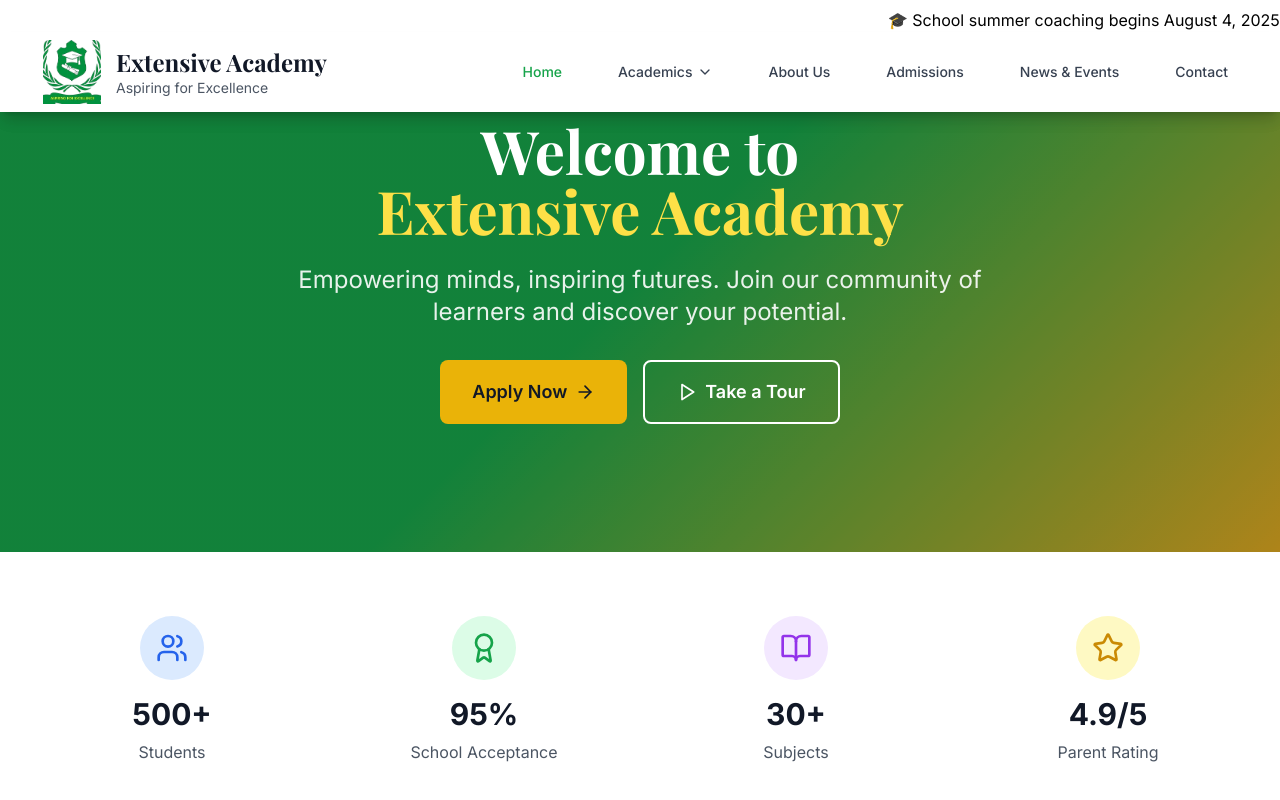
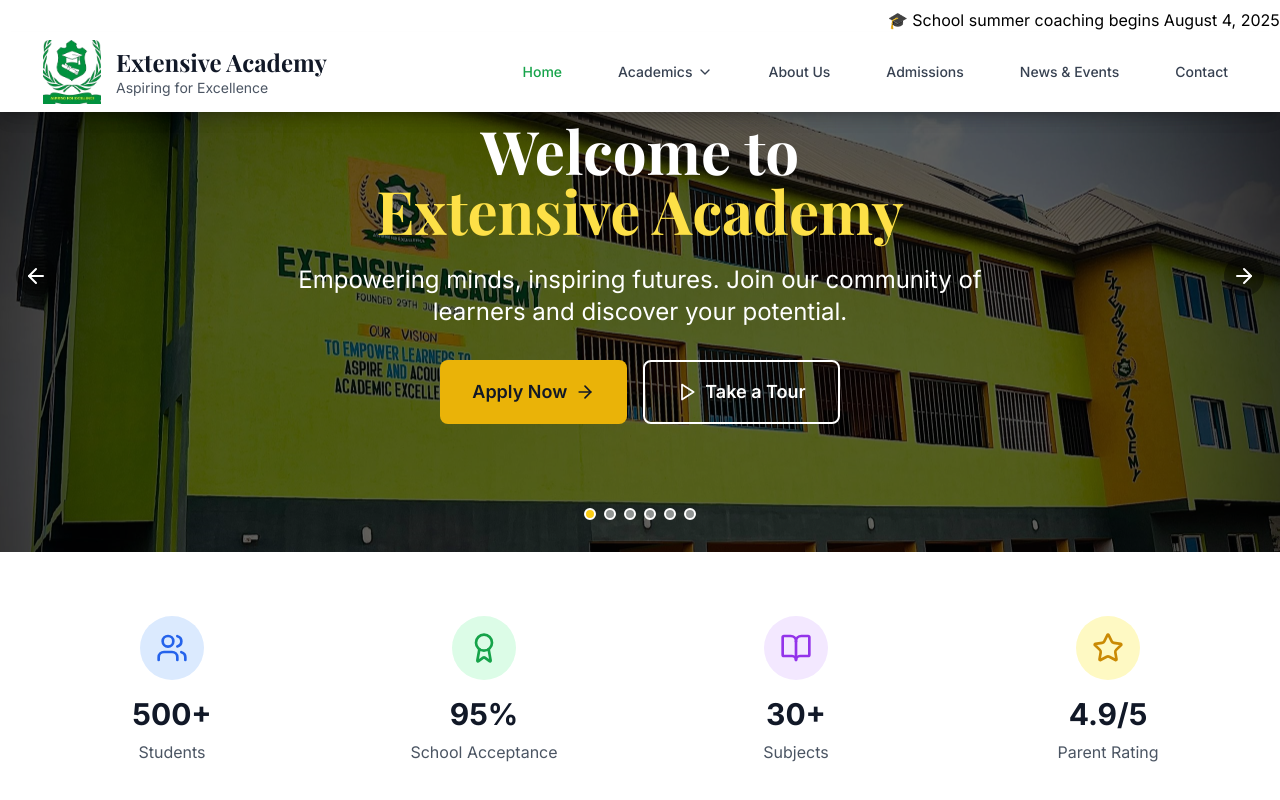
Before and after one commit to isaacodex-max/academy-web-oasis, a React (Vite) app: page / in a window 1280 px wide. Shown: the top 800 px of the page. Built offline with nearby package versions, Linux system fonts and the light colour scheme; the HTML template or start-up script is replaced by a standard one.

Commit message:
all codes

```diff
--- a/src/pages/Home.tsx
+++ b/src/pages/Home.tsx
@@ -2,7 +2,16 @@ import { Helmet, HelmetProvider } from 'react-helmet-async';
 import React, { useState, useEffect } from 'react';
 import Loader from '@/components/Loader';
 
-import { ArrowRight, Users, Award, BookOpen, Calendar, Star, Play } from 'lucide-react';
+import { ArrowRight, ArrowLeft, Users, Award, BookOpen, Calendar, Star, Play } from 'lucide-react';
+
+const heroImages = [
+  "/lovable-uploads/ab.jpg",
+  "/lovable-uploads/abc.jpg",
+  "/lovable-uploads/123.jpg",
+  "/lovable-uploads/Facility4.jpg",
+  "/lovable-uploads/Facility.jpg",
+  "/lovable-uploads/Facility13.jpg",
+];
 
 interface HomeProps {
   onNavigate: (page: string) => void;
@@ -10,13 +19,25 @@ interface HomeProps {
 
 const Home: React.FC<HomeProps> = ({ onNavigate }) => {
   const [loading, setLoading] = useState(true);
+  const [currentHero, setCurrentHero] = useState(0);
 
   useEffect(() => {
-  const timer = setTimeout(() => {
-    setLoading(false);
-  }, 1000); // simulate 1-second load time
+    const timer = setTimeout(() => setLoading(false), 1000);
     return () => clearTimeout(timer);
   }, []);
+
+  // Auto-slide effect
+  useEffect(() => {
+    const slider = setInterval(() => {
+      setCurrentHero((prev) => (prev + 1) % heroImages.length);
+    }, 7000); // 7 seconds
+    return () => clearInterval(slider);
+  }, []);
+
+  const goToSlide = (idx: number) => setCurrentHero(idx);
+  const prevSlide = () => setCurrentHero((prev) => (prev === 0 ? heroImages.length - 1 : prev - 1));
+  const nextSlide = () => setCurrentHero((prev) => (prev + 1) % heroImages.length);
+
   if (loading) {
     return (
       <div className="min-h-screen flex items-center justify-center bg-white">
@@ -39,19 +60,64 @@ if (loading) {
       </Helmet>
       </HelmetProvider>
 
-      {/* Hero Section */}
-      <section className="hero-gradient text-white pt-[180px] sm:pt-[140px] md:pt-[120px] pb-20 lg:pt-[120px] lg:pb-32 relative overflow-hidden">
-        <div className="absolute inset-0 bg-black bg-opacity-20"></div>
+      {/* Hero Section with Swiper */}
+      <section
+        className="hero-gradient text-white pt-[180px] sm:pt-[140px] md:pt-[120px] pb-20 lg:pt-[120px] lg:pb-32 relative overflow-hidden"
+        style={{
+          backgroundImage: `url(${heroImages[currentHero]})`,
+          backgroundSize: "cover",
+          backgroundPosition: "center",
+          transition: "background-image 1s ease-in-out"
+        }}
+      >
+        <div className="absolute inset-0 bg-black bg-opacity-60"></div>
+        {/* Swiper Controls */}
+        <button
+          onClick={prevSlide}
+          className="absolute left-4 top-1/2 transform -translate-y-1/2 z-20 bg-black bg-opacity-40 rounded-full p-2 hover:bg-opacity-70 transition"
+          aria-label="Previous Slide"
+        >
+          <ArrowLeft className="h-6 w-6 text-white" />
+        </button>
+        <button
+          onClick={nextSlide}
+          className="absolute right-4 top-1/2 transform -translate-y-1/2 z-20 bg-black bg-opacity-40 rounded-full p-2 hover:bg-opacity-70 transition"
+          aria-label="Next Slide"
+        >
+          <ArrowRight className="h-6 w-6 text-white" />
+        </button>
+        {/* Dots */}
+        <div className="absolute bottom-8 left-1/2 transform -translate-x-1/2 flex gap-2 z-20">
+          {heroImages.map((_, idx) => (
+            <button
+              key={idx}
+              onClick={() => goToSlide(idx)}
+              className={`w-3 h-3 rounded-full ${currentHero === idx ? 'bg-yellow-400' : 'bg-white bg-opacity-50'} border-2 border-white`}
+              aria-label={`Go to slide ${idx + 1}`}
+            />
+          ))}
+        </div>
+        {/* Content */}
         <div className="max-w-7xl mx-auto px-4 sm:px-6 lg:px-8 relative z-10">
           <div className="text-center">
-            <h1 className="text-4xl md:text-6xl font-bold mb-6 leading-tight">
+            <h1
+              className="text-4xl md:text-6xl font-bold mb-6 leading-tight"
+              data-aos="fade-up"
+              data-aos-delay="500"
+            >
               Welcome to
-              <span className="block text-yellow-300">Extensive Academy</span>
+              <span className="block text-yellow-300" data-aos="fade-up" data-aos-delay="600">
+                Extensive Academy
+              </span>
             </h1>
-            <p className="text-xl md:text-2xl mb-8 max-w-3xl mx-auto opacity-90">
+            <p
+              className="text-xl md:text-2xl mb-8 max-w-3xl mx-auto opacity-90"
+              data-aos="fade-up"
+              data-aos-delay="700"
+            >
               Empowering minds, inspiring futures. Join our community of learners and discover your potential.
             </p>
-            <div className="flex flex-col sm:flex-row gap-4 justify-center">
+            <div className="flex flex-col sm:flex-row gap-4 justify-center" data-aos="fade-up" data-aos-delay="800">
               <button
                 onClick={() => onNavigate('admissions')}
                 className="bg-yellow-500 hover:bg-yellow-600 text-gray-900 px-8 py-4 rounded-lg font-semibold text-lg transition-all duration-300 transform hover:scale-105 flex items-center justify-center"
```
Also changed, not shown: package.json (+13 -0 lines), 1 other file (tests, documents, lock files or other folders). Lines whose indentation alone changed are shown as unchanged.
